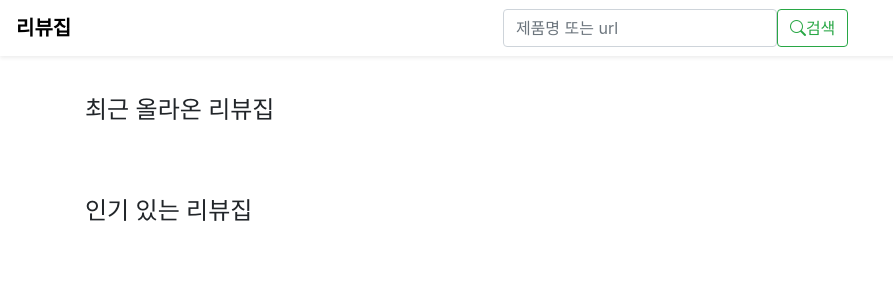
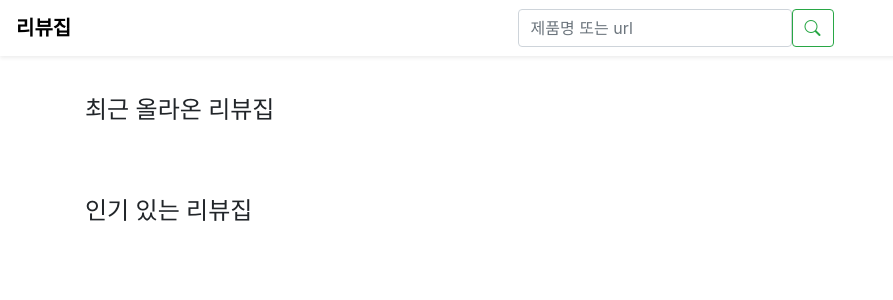
Before and after one commit to jhomon/reviewzip, a Django app: page / in a window 1280 px wide. Shown: the top 300 px of the page, without its empty margins (0-893 px from the left). Run offline with Django 3.2, Linux system fonts and the light colour scheme; data that the repository does not hold is empty; some libraries are stand-ins or nearby versions.

Commit message:
작은 화면에서도 navbar 한 줄에 표시되게 수정

```diff
--- a/templates/navbar.html
+++ b/templates/navbar.html
@@ -2,7 +2,7 @@
     <a href="{% url 'reviewzip:index' %}" class="navbar-brand font-weight-bolder">리뷰집</a>
 
     <form class="form-inline mx-auto" method="get" action="{% url 'reviewzip:search' %}">
-        <input type="search" id="q" name="q" class="form-control" placeholder="제품명 또는 url">
-        <button class="btn btn-outline-success mx-auto" type="submit"><i class="bi bi-search"></i>검색</button>
+        <input type="search" id="q" name="q" class="form-control" style="width: auto;" placeholder="제품명 또는 url">
+        <button class="btn btn-outline-success mx-auto" type="submit"><i class="bi bi-search"></i></button>
     </form>
 </nav>
```
